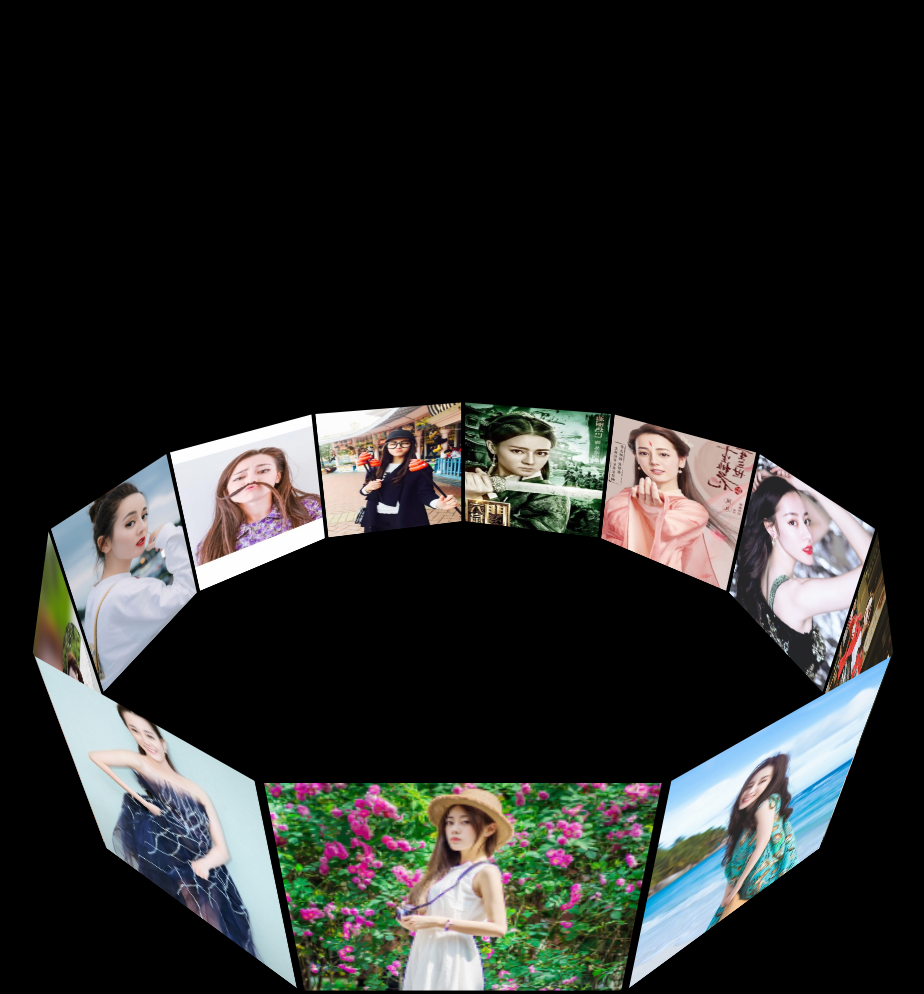
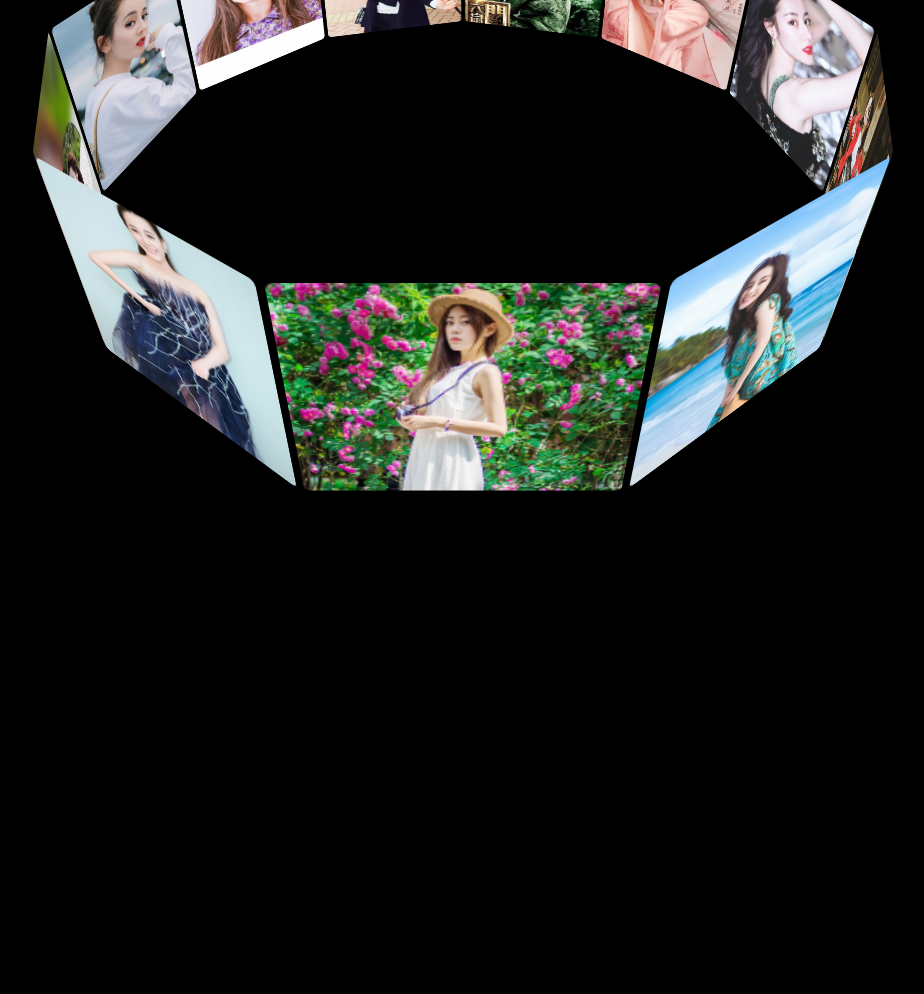
Before and after one commit to 233fgh/3DPri, a plain HTML site: page index.html in a window 1280 px wide. Shown: the whole page, without its empty margins (177-1101 px from the left). After the commit the page ends 800 px from the top, so only its background shows below. Drawn offline with Linux system fonts and the light colour scheme.

Commit message:
Update index.html

```diff
--- a/index.html
+++ b/index.html
@@ -15,13 +15,15 @@
 
 			#perspeative{
 				perspective: 700px;/*景深*/
-
+				margin:  auto;
 			}
-
+			body{
+				height: 100vh;
+			}
 			#tupian{
 				width: 200px;
 				height: 180px;
-				margin: 500px auto;
+				margin:  auto;
 				transform-style: preserve-3d;/*3d视角*/
 				transform: rotateX(-30deg) rotateY(0deg);/*3个方向*/
 
@@ -30,6 +32,7 @@
 				position: absolute;
 				width: 200px;
 				height: 180px;
+				border-radius: 5px;
 			}
 
 
```
